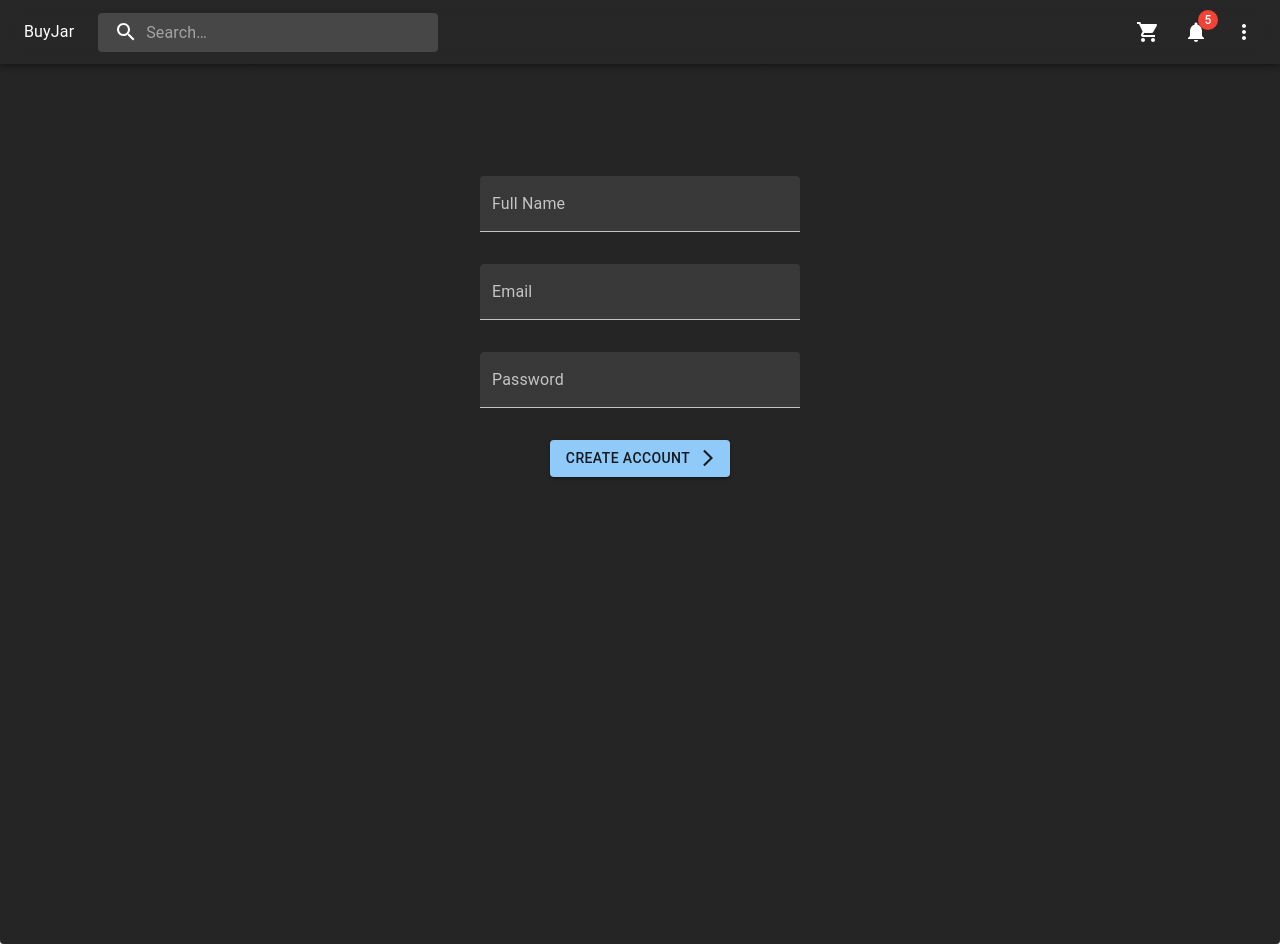
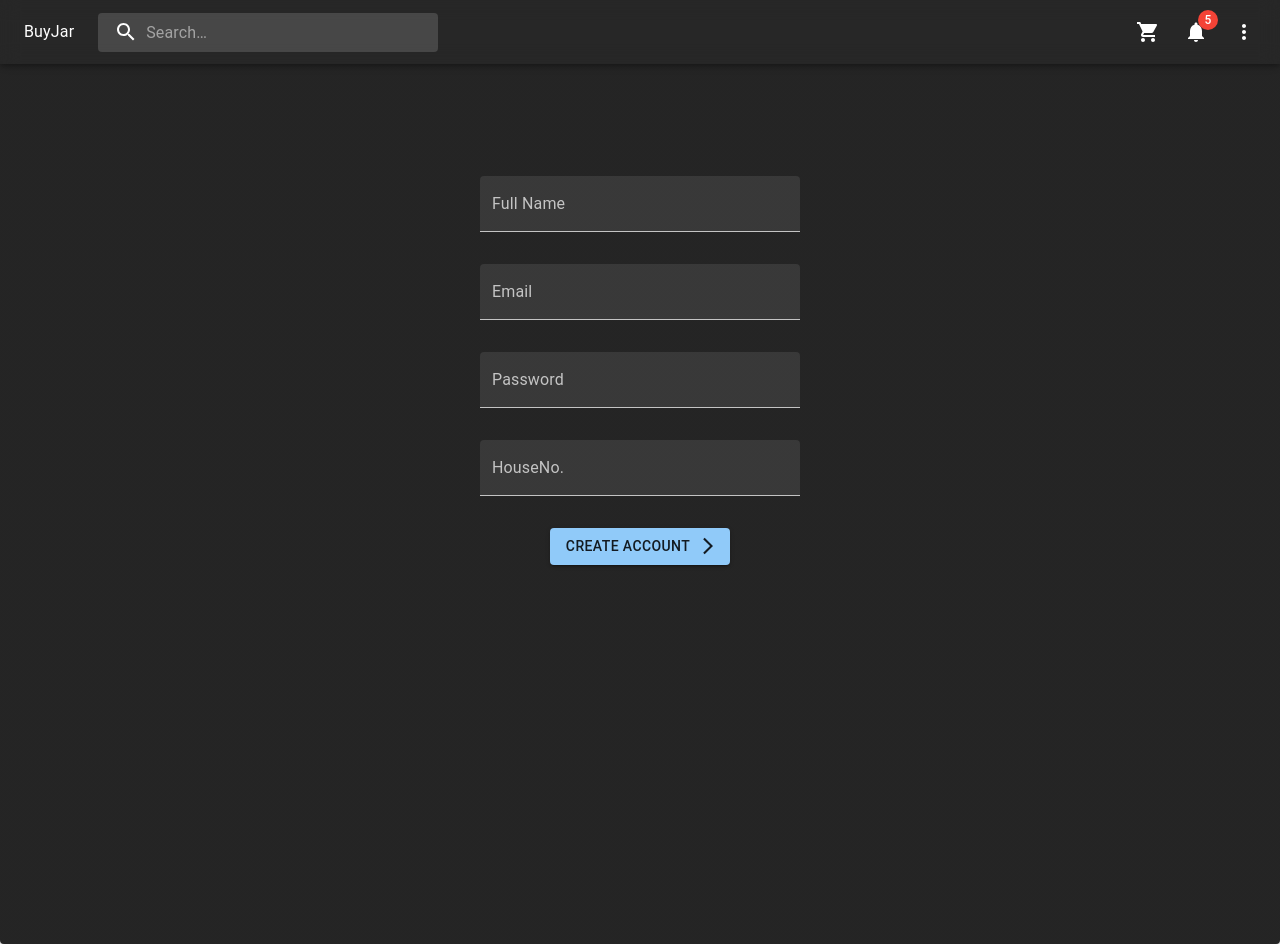
Before and after one commit to am4n-git/Jar-store, a React (Create React App) app: page /signup in a window 1280 px wide. Built offline with nearby package versions, Linux system fonts and the light colour scheme; no server answers.

Commit message:
address field added

```diff
--- a/src/Components/SignUp.js
+++ b/src/Components/SignUp.js
@@ -8,6 +8,17 @@ function SignUp() {
   const [email, setEmail] = useState("");
   const [password, setPassword] = useState("");
   const [fullName, setFullName] = useState("");
+  const [address, setAddress] = useState([
+    {
+      houseNo: "",
+      area: "",
+      landmark: "",
+      city: "",
+      state: "",
+      pincode: "",
+      defaultAddress: true,
+    },
+  ]);
   // const [showPassword, setShowPassword] = useState(false);
   const navigate = useNavigate();
   const location = useLocation();
@@ -23,6 +34,11 @@ function SignUp() {
         fullName: fullName,
         email: email,
         password: password,
+        address: [
+          {
+            houseNo: address.houseNo,
+          },
+        ],
       })
       .then((response) => {
         console.log(response);
@@ -63,6 +79,19 @@ function SignUp() {
         >
           <Mui.IconButton></Mui.IconButton>
         </Mui.TextField>
+        <Mui.TextField
+          id="house"
+          label="HouseNo."
+          variant="filled"
+          className="login-fields"
+          value={address.houseNo}
+          type="text"
+          onChange={(event) =>
+            setAddress((houseNo) => ({
+              ...address.houseNo,
+            }))
+          }
+        />
       </div>
       <div className="login-buttons">
         <Mui.Button
```
